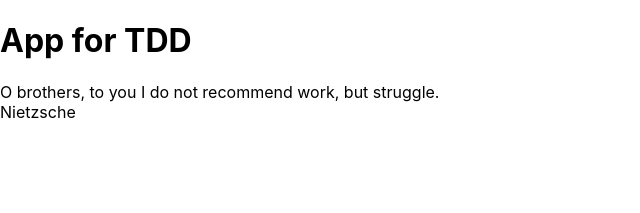
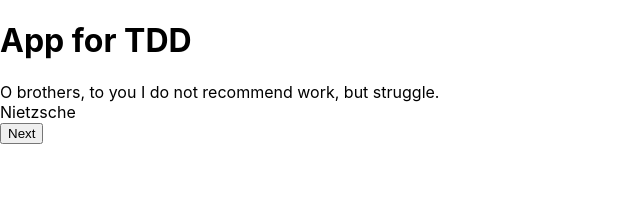
Before and after one commit to musabsohail/TDD_FCC_QuoteMachine, a React (Create React App) app: page / in a window 1280 px wide. Shown: the top 213 px of the page, without its empty margins (0-640 px from the left). Built offline with nearby package versions, Linux system fonts and the light colour scheme.

Commit message:
Passed - Quote Btn Integration test in Quote Box

```diff
--- a/src/Components/QuoteBtn/index.js
+++ b/src/Components/QuoteBtn/index.js
@@ -1,9 +1,11 @@
 import React from 'react';
 
 const QuoteBtn = () => {
-    return ( <button id="new-quote">
-
-    </button> );
+    return (
+        <button id="new-quote">
+            Next
+        </button>
+        );
 }
 
 export default QuoteBtn;
--- a/src/Components/Quotebox/index.js
+++ b/src/Components/Quotebox/index.js
@@ -1,7 +1,8 @@
 import React, { Component } from 'react';
 
 import QuoteAuthor from '../QuoteAuthor';
-import QuoteText from '../Quotetext'
+import QuoteBtn from '../QuoteBtn';
+import QuoteText from '../Quotetext';
 
 class QuoteBox extends Component {
 
@@ -11,6 +12,7 @@ class QuoteBox extends Component {
           <div id="quote-box">
               <QuoteText />
               <QuoteAuthor />
+              <QuoteBtn />
           </div>
       )
 
```
